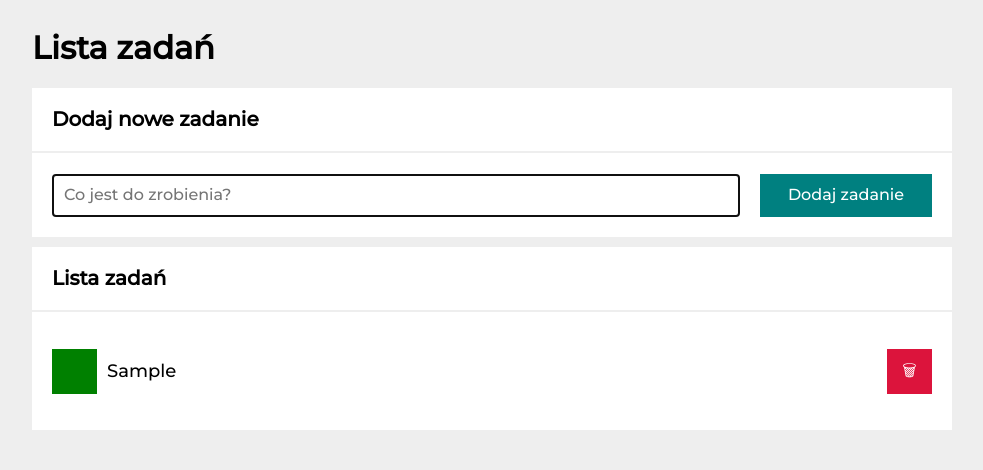
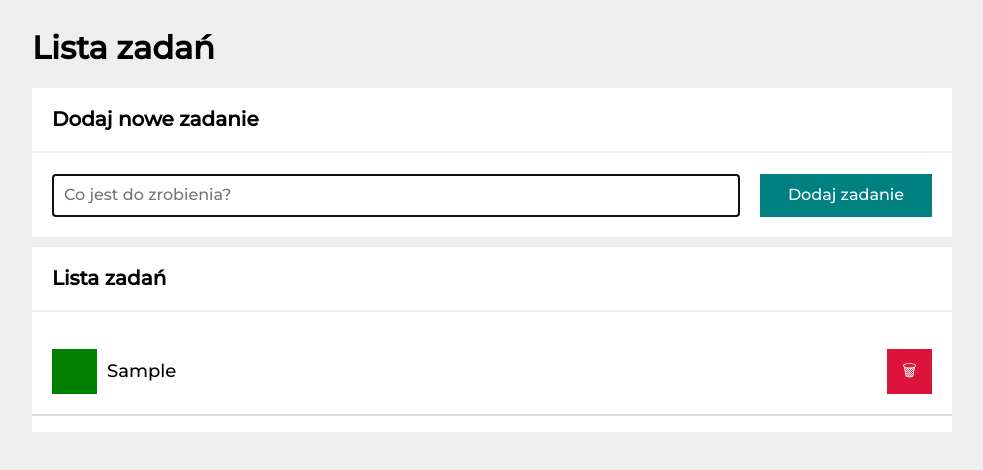
Before and after one commit to albewaz/to-do-list, a plain HTML site: page index.html in a window 1280 px wide. Both pictures are taken after typing "Sample" into the empty fields and a click on the button "Dodaj zadanie". Shown: the whole page, without its empty margins (148-1131 px from the left). Drawn offline with nearby package versions, Linux system fonts and the light colour scheme.

Commit message:
border-bottom added

```diff
--- a/css/tasks.css
+++ b/css/tasks.css
@@ -4,6 +4,7 @@
     grid-template-columns: auto 1fr auto;
     align-items: center;
     gap: 10px;
+    border-bottom: solid 2px #dcdcdc;
  }
 
 .js-done {
```
